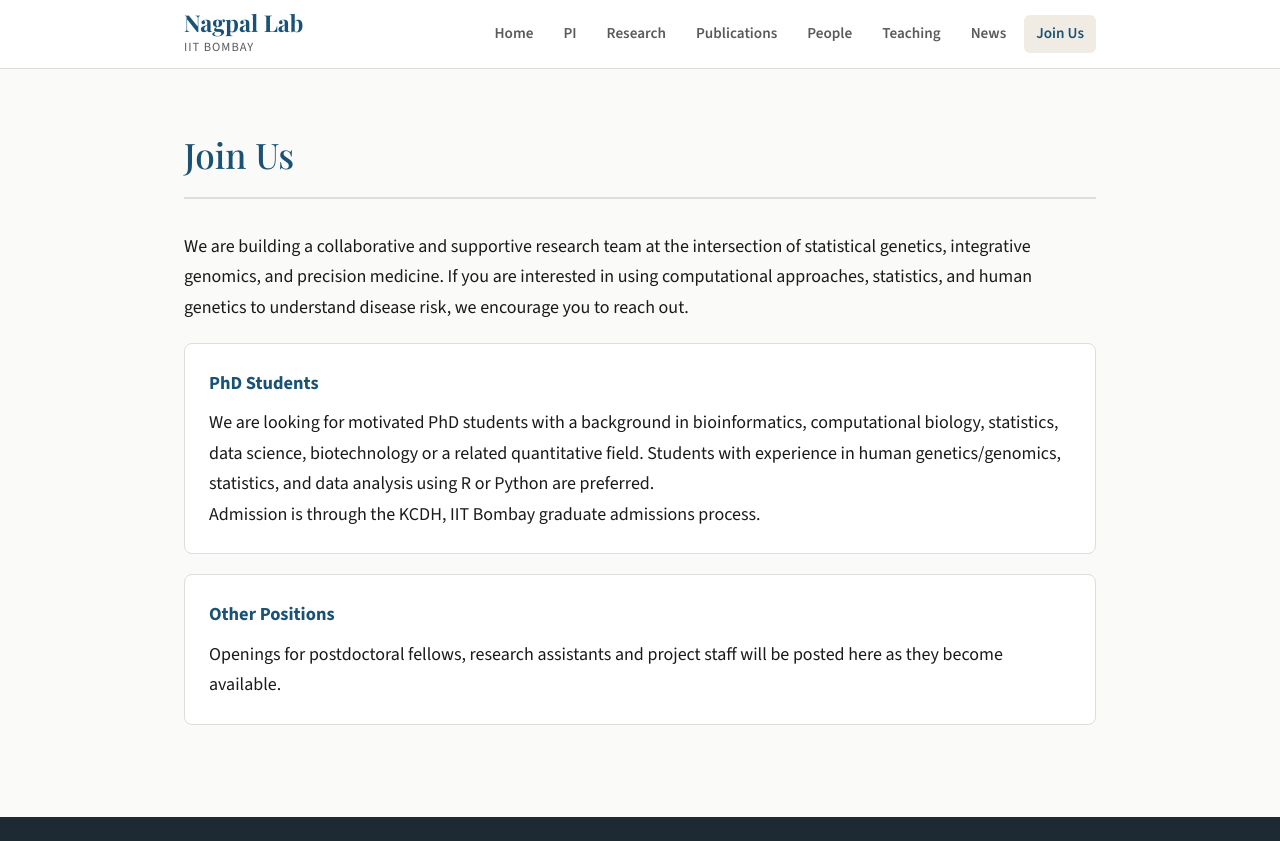
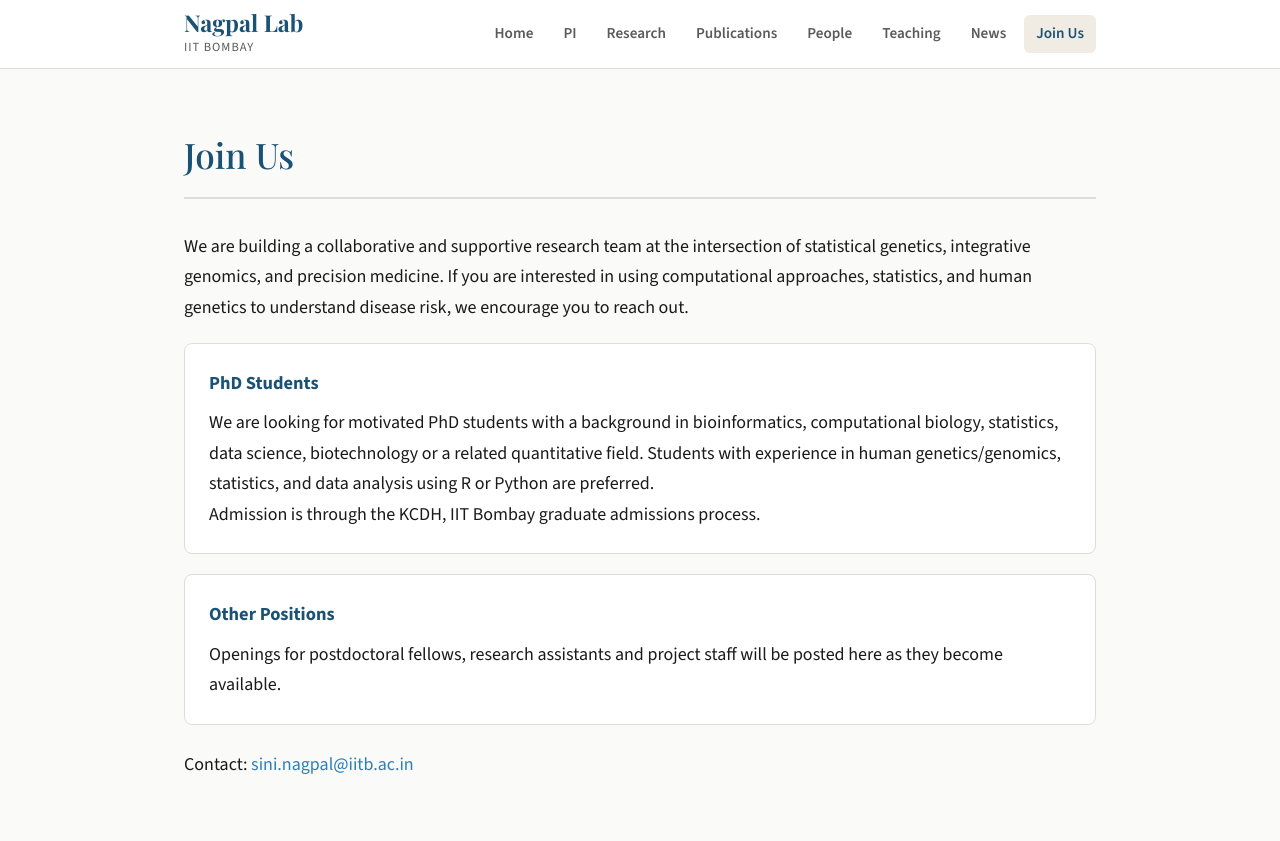
Before and after one commit to nagpallab/nagpallab.github.io, a Jekyll site: the page built from joinus.md, in a window 1280 px wide and 1184 px high. Shown: the top 841 px of the window. Built offline with Jekyll 4.4.1, drawn with Linux system fonts in a browser that asks for light colours; grey boxes are pictures that could not be loaded.

Commit message:
Update joinus.md

```diff
--- a/joinus.md
+++ b/joinus.md
@@ -25,3 +25,5 @@ title: Join Us
   </div>
 
 </div>
+
+<p style="margin-top: 24px;">Contact: <a href="mailto:sini.nagpal@iitb.ac.in">sini.nagpal@iitb.ac.in</a></p>
```
